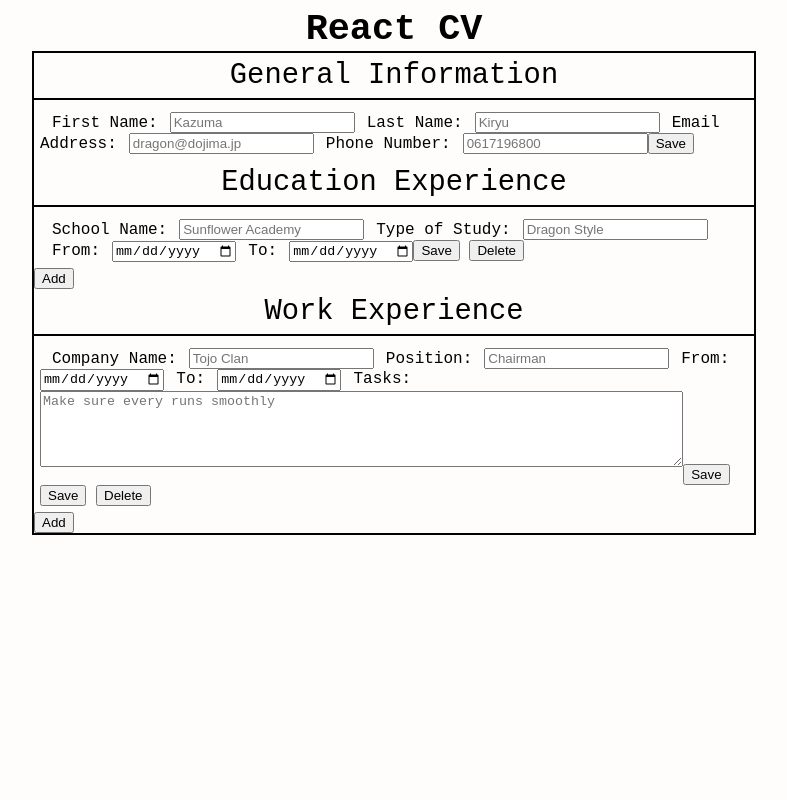
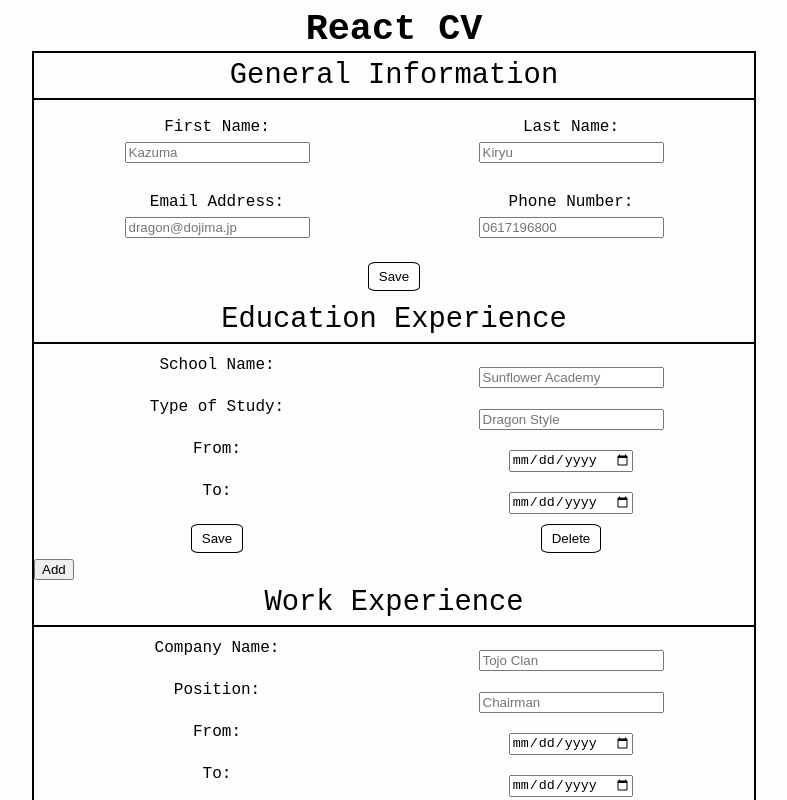
Before and after one commit to lw-a/cv-app, a React (Create React App) app: page / in a window 1280 px wide. Shown: the top 800 px of the page, without its empty margins (246-1033 px from the left). Built offline with nearby package versions, Linux system fonts and the light colour scheme.

Commit message:
style general entry section

```diff
--- a/src/Components/EducationInfo.js
+++ b/src/Components/EducationInfo.js
@@ -68,7 +68,7 @@ class EducationInfo extends React.Component {
 
           <label htmlFor='to'>To:</label>
           <input type='date' name='to' id='to' onChange={this.handleChange} value={to} />
-          <button type='submit'>Save</button> <button type='button' onClick={() => handleDelete('educations', id)}> Delete </button>
+          <button type='submit' className='btn'>Save</button> <button type='button' onClick={() => handleDelete('educations', id)} className='btn'> Delete </button>
         </form>
       </section>
     )
--- a/src/Components/ExperienceInfo.js
+++ b/src/Components/ExperienceInfo.js
@@ -75,8 +75,8 @@ class ExperienceInfo extends React.Component {
 
           <label htmlFor='tasks'>Tasks:</label>
           <textarea placeholder='Make sure every runs smoothly' name='tasks' id='tasks' onChange={this.handleChange} value={tasks} />
-          <button type='submit'>Save</button>
-          <button type='submit'>Save</button> <button type='button' onClick={() => handleDelete('works', id)}> Delete </button>
+
+          <button type='submit' className='btn'>Save</button> <button type='button' onClick={() => handleDelete('works', id)} className='btn'> Delete </button>
         </form>
 
       </section>
--- a/src/Components/GeneralInfo.js
+++ b/src/Components/GeneralInfo.js
@@ -55,21 +55,21 @@ class GeneralInfo extends React.Component {
 		}
 
     return(
-      <section>
+      <section className='general'>
         <form onSubmit={this.handleSubmit}>
-          <label htmlFor='firstName'>First Name:</label>
-          <input type='text' placeholder='Kazuma' name='firstName' id='firstName' onChange={this.handleChange} value={firstName} />
+          <label htmlFor='firstName'><p>First Name:</p>
+          <input type='text' placeholder='Kazuma' name='firstName' id='firstName' onChange={this.handleChange} value={firstName} /></label>
 
-          <label htmlFor='lastName'>Last Name:</label>
-          <input type='text' placeholder='Kiryu' name='lastName' id='lastName' onChange={this.handleChange} value={lastName} />
+          <label htmlFor='lastName'><p>Last Name:</p>
+          <input type='text' placeholder='Kiryu' name='lastName' id='lastName' onChange={this.handleChange} value={lastName} /></label>
 
-          <label htmlFor='email'>Email Address:</label>
-          <input type='text' placeholder='dragon@dojima.jp' name='email' id='email' onChange={this.handleChange} value={email} />
+          <label htmlFor='email'><p>Email Address:</p>
+          <input type='text' placeholder='dragon@dojima.jp' name='email' id='email' onChange={this.handleChange} value={email} /></label>
 
-          <label htmlFor='phone'>Phone Number:</label>
-          <input type='text' placeholder='0617196800' name='phone' id='phone' onChange={this.handleChange} value={phone} />
+          <label htmlFor='phone'><p>Phone Number:</p>
+          <input type='text' placeholder='0617196800' name='phone' id='phone' onChange={this.handleChange} value={phone} /></label>
 
-          <button type='submit'>Save</button>
+          <button type='submit' className='btn'>Save</button>
         </form>
       </section>
     )
--- a/src/styles/App.css
+++ b/src/styles/App.css
@@ -31,19 +31,32 @@ h2 {
 
 }
 
-section {
+form {
 	display: grid;
-	grid-template-columns: repeat(1, 100%);
-	grid-template-rows: repeat(3, auto);
+	grid-template-columns: repeat(2, 50%);
 	justify-items: center;
 	align-items: center;
 	padding: 6px;
+}
+
+.btn {
+	cursor: pointer;
+  padding: 6px 10px;
+  border: 1px solid;
+  border-radius: 15%;
+  background-color: #FFFDFB;
+}
+
+.general .btn {
+  grid-column-start: 1;
+  grid-column-end: 3;
 }
 
 label {
 	width: 90%;
 	height: 100%;
 	margin: 12px;
+  text-align: center;
 }
 
 textarea {
```
